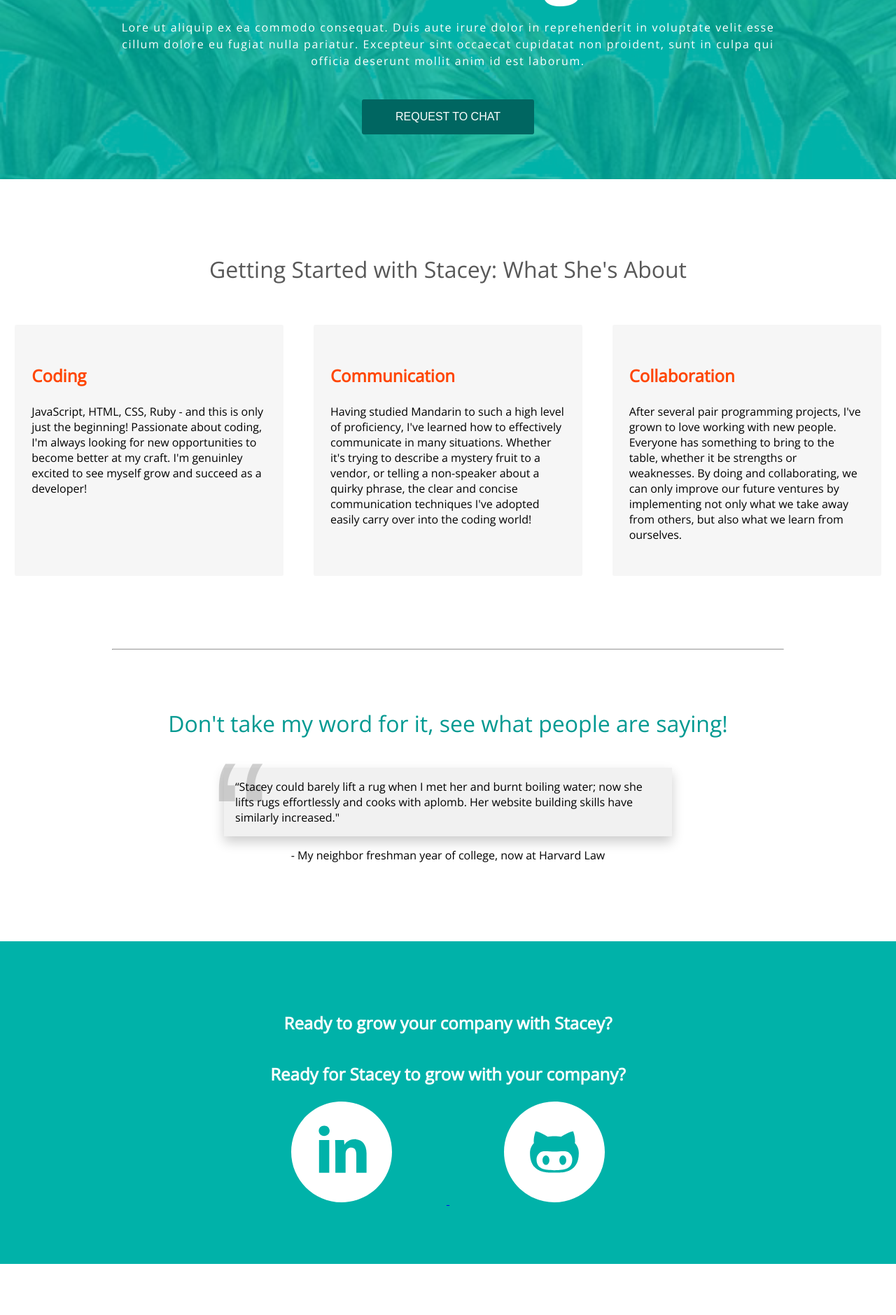
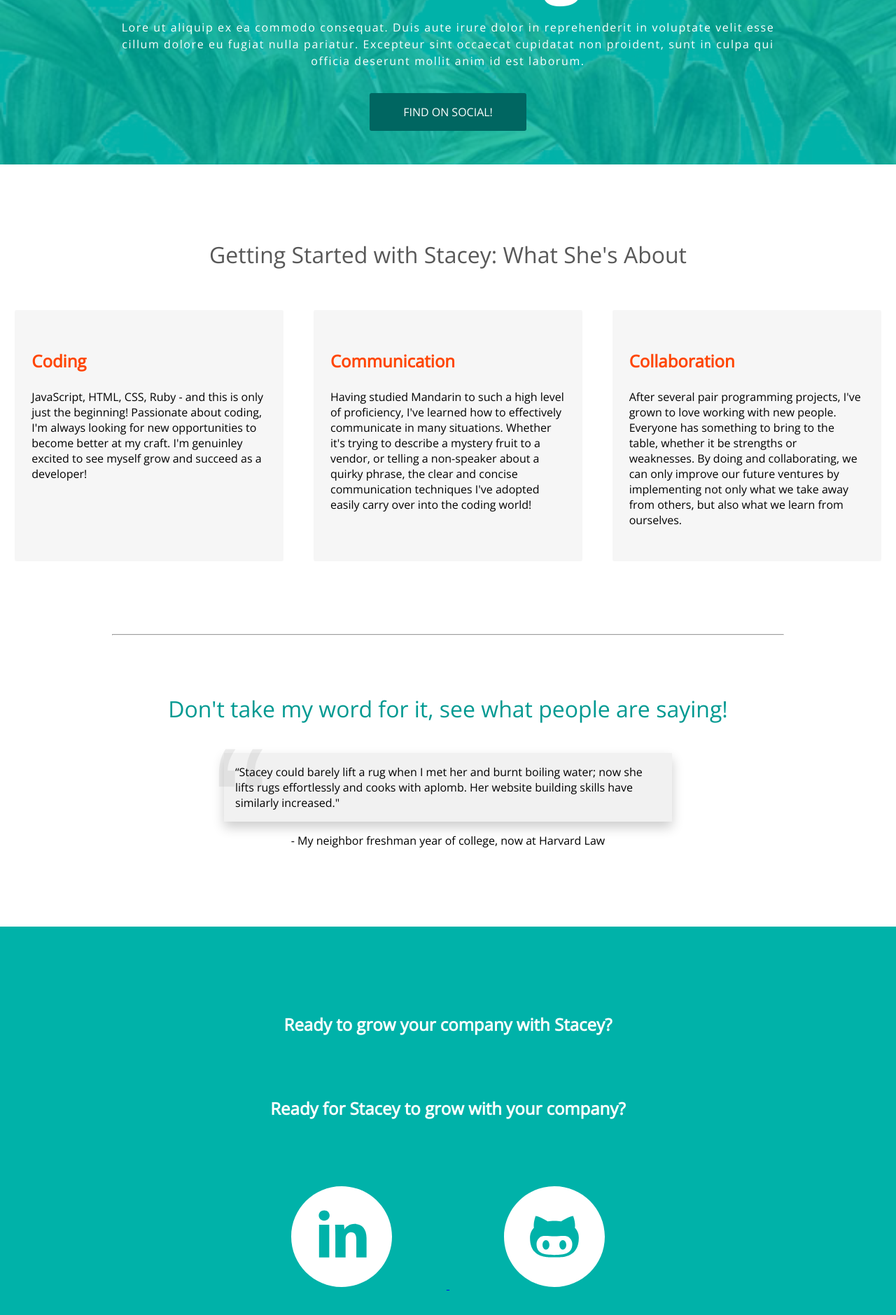
Before and after one commit to smarks8/blueabode, a website: page index.html in a window 1280 px wide. Shown: the part 434-2313 px from the top of the page at 70% size. Before the commit the page ends 2240 px from the top, so only its background shows below. Drawn offline with nearby package versions, Linux system fonts and the light colour scheme.

Commit message:
fixed media spacing

```diff
--- a/index.html
+++ b/index.html
@@ -17,13 +17,14 @@
                 <li><a href="#">Fun hover effect!</a></li>
                 <li><a href="#">But, these links </a></li>
                 <li><a href="#">Don't actually</a></li>
-                <li><a href="#">Lead anywhere</a></li>
+                <li><a href="#">Lead anywhere fun</a></li>
               </ul>
           </li>
           <li class="nav-list__item"><a href="#main-about">About</a></li>
           <li class="nav-list__item"><a href="#main-reviews">Reviews</a></li>
         </ul>
-        <button class="primary_btn"type="button" name="button">Request To Chat</button>
+        <a class="primary_btn" href="#main-last">Find On Social!</a>
+
       </nav>
     </header>
     <main>
@@ -34,7 +35,7 @@
         <div class="main-header__content">
           <h1 class="main-header__content-hero-header">Make Stacey your competitve advantage</h1>
           <h2 class="main-header__content-hero-subheader">Lore ut aliquip ex ea commodo consequat. Duis aute irure dolor in reprehenderit in voluptate velit esse cillum dolore eu fugiat nulla pariatur. Excepteur sint occaecat cupidatat non proident, sunt in culpa qui officia deserunt mollit anim id est laborum.</h2>
-          <button class="main-header__content-button"type="button" name="button">Request To Chat</button>
+          <a class="main-header__content-button" href="#main-last">Find On Social!</a>
         </div>
         <div class="main-header__bg"></div>
       </div>
@@ -67,18 +68,18 @@
         <span>- My neighbor freshman year of college, now at Harvard Law</span>
       </div>
 
-      <div class="main-last">
+      <div class="main-last" id="main-last">
           <h2>Ready to grow your company with Stacey?</h2>
           <h2>Ready for Stacey to grow with your company?</h2>
           <div class="media-icons">
 
-            <a href="https://www.linkedin.com/in/staceymarks/">
+            <a href="https://www.linkedin.com/in/staceymarks/" target="_blank">
               <svg class="linkedin-logo">
                 <use xlink:href="img/sprite.svg#icon-linkedin-with-circle"></use>
               </svg>
             </a>
 
-            <a href="https://github.com/smarks8">
+            <a href="https://github.com/smarks8" target="_blank">
               <svg class="github-logo">
                 <use xlink:href="img/sprite.svg#icon-github-with-circle"></use>
               </svg>
--- a/main.scss
+++ b/main.scss
@@ -85,7 +85,7 @@ header {
         list-style-type: none;
 
         a {
-          transform: translateX(-46%);
+          transform: translateX(-40%);
           color: $gray;
           font-weight: 300;
           padding-left: 10px;
@@ -112,6 +112,7 @@ header {
     .primary_btn {
       font: inherit;
       color: inherit;
+      text-decoration: none;
       background-color: transparent;
       border-radius: 3px;
       border: solid 1px $white;
@@ -170,7 +171,7 @@ main {
         font-weight: 200;
         line-height: 1.5;
         letter-spacing: .1rem;
-        margin-top: 30px;
+        margin: 30px 0 50px 0;
       }
 
       &-button {
@@ -178,8 +179,8 @@ main {
         color: inherit;
         font-weight: 100;
         text-transform: uppercase;
+        text-decoration: none;
         background-color: $primary-green-darkest;
-        margin-top: 30px;
         border: none;
         border-radius: 3px;
         padding: 1rem 3rem;
@@ -292,7 +293,7 @@ main {
         left: -1rem;
         line-height: 1;
         font-size: 15rem;
-        color: rgba($gray,0.5);
+        color: rgba($gray,0.2);
         font-family: sans-serif;
         z-index: -1;
       }
@@ -305,9 +306,13 @@ main {
       align-items: center;
       flex-direction: column;
       color: white;
+      line-height: 5rem;
       background-color: $primary-green;
 
-      .media-icons a {
+      .media-icons  {
+        padding-top: 3rem;
+
+        a {
           fill: $white;
 
           .linkedin-logo:hover {
@@ -318,5 +323,7 @@ main {
             fill: black;
           }
         }
+
       }
     }
+}
```
Also changed, not shown: style.css. Lines whose indentation alone changed are shown as unchanged.
